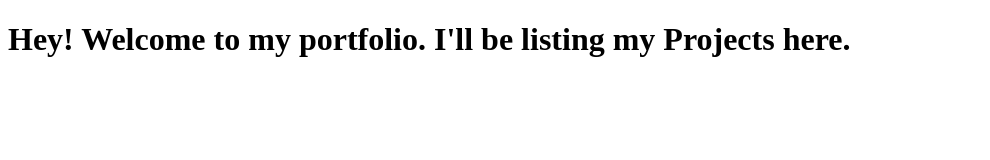
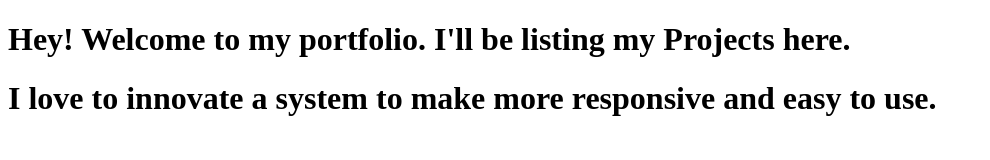
Before and after one commit to insayed/Sayed-Junaid-Prototype-2, a plain HTML site: page index.html in a window 1280 px wide. Shown: the whole page, without its empty margins (0-990 px from the left). Drawn offline with Linux system fonts and the light colour scheme.

Commit message:
Update : Text Updated

```diff
--- a/index.html
+++ b/index.html
@@ -8,5 +8,6 @@
 </head>
 <body>
     <h1>Hey! Welcome to my portfolio. I'll be listing my Projects here.</h1>
+    <h1>I love to innovate a system to make more responsive and easy to use. </h1>
 </body>
 </html>
```
